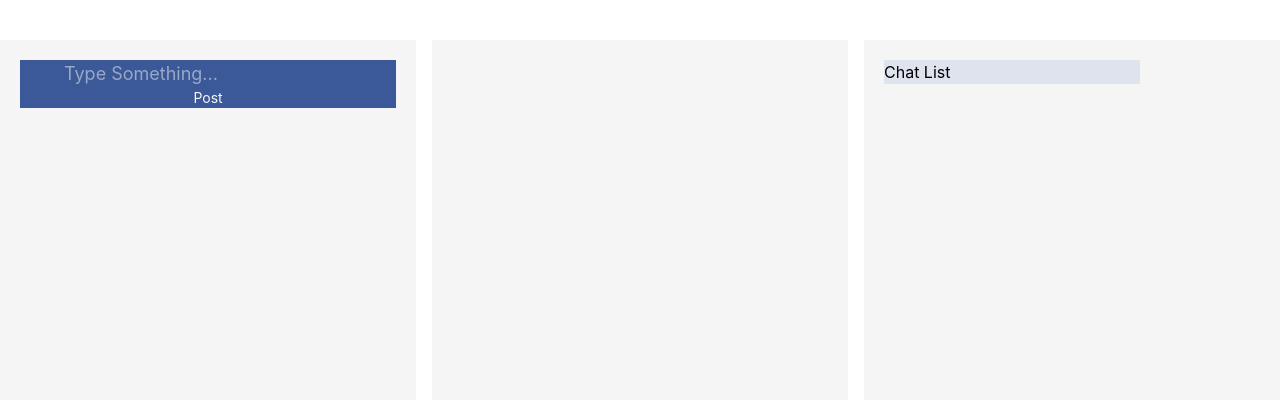
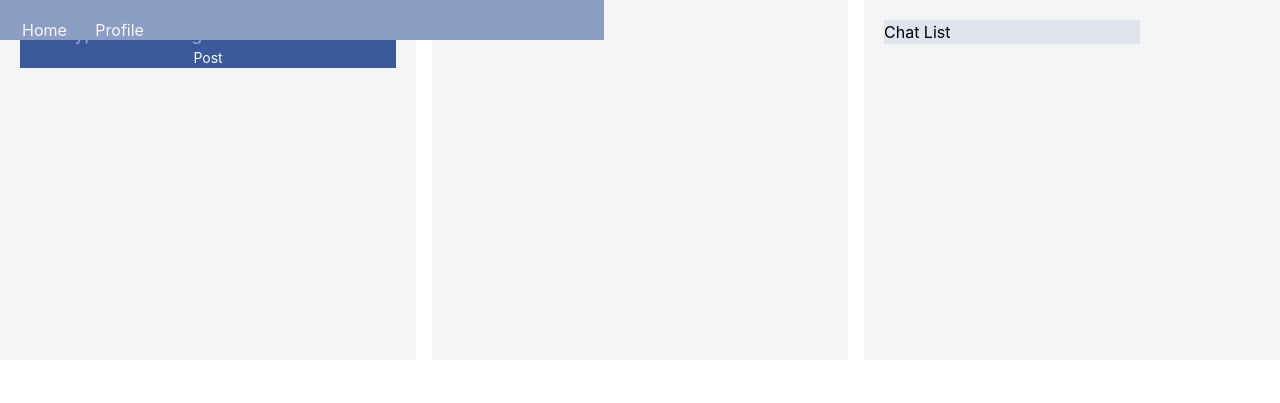
Before and after one commit to chro11os/facebook_clone_js, a website built with Vite: page index.html in a window 1280 px wide. Built offline with nearby package versions, Linux system fonts and the light colour scheme.

Commit message:
added: navbar

```diff
--- a/index.html
+++ b/index.html
@@ -10,11 +10,15 @@
 
 <body>
     <div class="navbar">
-
+        <div class="text-md text-brand-offwhite">
+            <button id="nav-home" class="px-3 py02">Home</button>
+            <button id="nav-profile" class="px-3 py-2">Profile</button>
+        </div>
     </div>
 
     <div id="app"></div>
     <script type="module" src="/src/main.js"></script>
+    <div id="home-view" class="view">
         <div class="grid-container">
             <div class="grid-item">
                 <div class="SubmitCard">
@@ -46,6 +50,10 @@
                 </div>
             </div>
         </div>
+    </div>
+    <div class="profile-view">
+        <!-- profile view here, make a profile page, uwu-->
+    </div>
 </body>
 
 </html>
--- a/src/style.css
+++ b/src/style.css
@@ -50,7 +50,15 @@ html, body {
 }
 
 .navbar {
+    top: 0;
+    left: 0;
+    z-index: 1000;
+    background-color: var(--color-brand-accent2);
+    align-items: center;
+    position:fixed;
+    display: grid;
+    grid-template-columns: 1fr 2fr 1fr;
+    padding: 10px;
     height: 5vh;
     width: fit-content;
-    justify-content: center;
 }
```
Lines whose indentation alone changed are shown as unchanged.
